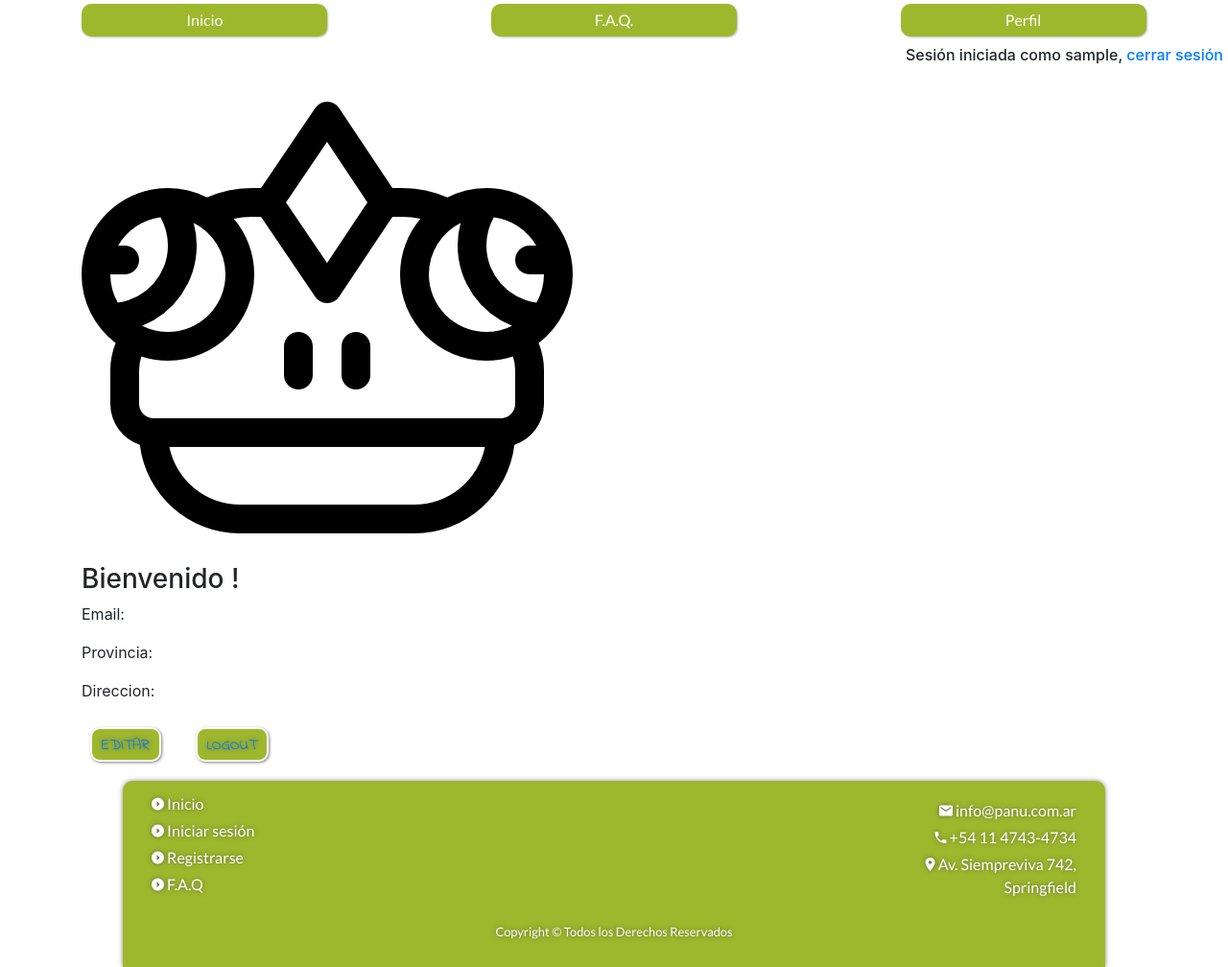
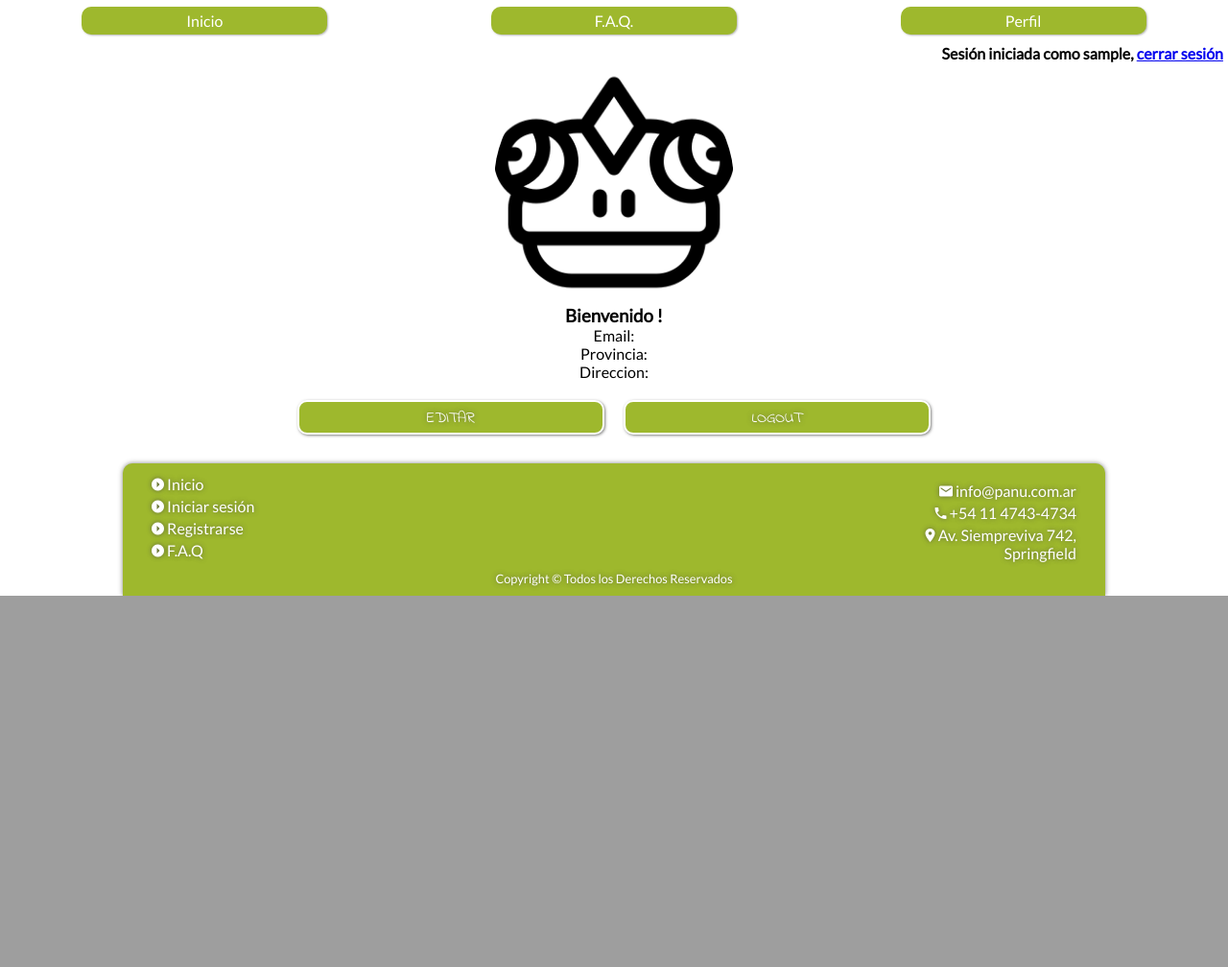
Before and after one commit to pablooconnor/proyectodh, a PHP site: page /perfil.php in a window 1280 px wide. Shown: the part 1125-2133 px from the top of the page at 96% size. After the commit the page ends 1746 px from the top, so only its background shows below. Run offline with PHP 8.4, Linux system fonts and the light colour scheme; the visitor is signed in with stand-in values (Sample User, id 1); data that the repository does not hold is empty; some libraries are stand-ins or nearby versions.

Commit message:
Perfil style

```diff
--- a/css/perfil.css
+++ b/css/perfil.css
@@ -9,72 +9,38 @@ body {
     font-family: 'Lato', sans-serif;
 }
 
-/* Formulario */
-
-.form{
+.container{
+    display: flex;
+    flex-direction: column;
+    justify-content: center;
+    width: 100%;
     text-align: center;
-    margin-bottom: 25px;
 }
 
-.form h2{
-    font-size: 1.5em;
+.profile{
+    display: flex;
+    flex-direction: column;
+    width: 100%;
+    margin: 0 auto;
 }
 
-.form h3{
-    font-size: 0.9em;
-}
-
-.form h4{
-    font-size: 0.8em;
-}
-
-.form-flex{
-    display: flex;
-    flex-direction: column;
-    background-color:#9EB82D;
-    color: white;
-    font-size: 1.3em;
-    border-radius: 10px;
-    box-shadow: 2px 2px 3px rgba(70, 70, 70, 0.678);
-    text-shadow: 0px 0px 5px rgba(70, 70, 70, 0.678);
-    align-items: center;
-    text-align: center;
-    width: 90%;
-    margin: 0 auto;
-    max-width: 648px;
-}
-
-input[type="text"], input[type="email"], option, select{
-    font-family: 'Indie Flower', cursive;
-}
-
-.selection{
-    font-size: 0.8em;
-    width: 80%;
-}
-
-.label{
-    margin-top: 15px;
-    margin-bottom: 3px;
-}
-
-.textfield{
-    display: flex;
-    font-size: 20px;
-    background-color:whitesmoke;
-    align-items: flex-start;
-    width: 80%;
+.avatar img{
+    object-fit: cover;
+    width: 250px;
+    height: 250px;
+    border-radius: 50%;
 }
 
 .button-container{
-    width: 80%;
+    width: 100%;
     display: flex;
-    justify-content: space-around;
+    justify-content: center;
     text-transform: uppercase;
 }
 
 .button-container button{
-    color:white;
+    width: 25%;
+    text-align: center;
     font-family: 'Indie Flower', cursive;
     font-size: 1em;
     text-transform: uppercase;
@@ -83,8 +49,11 @@ input[type="text"], input[type="email"], option, select{
     border-radius: 10px;
     box-shadow: 1px 1px 3px rgba(70, 70, 70, 0.678);
     text-shadow: 0px 0px 5px rgba(70, 70, 70, 0.678);
-    margin-top: 20px;
     padding: 5px 10px 3px 10px;
-    margin: 10px 0;
-    text-align: end;
+    margin: 20px 10px;
 }
+
+.button-container button a{
+    color: white;
+    text-decoration: none;
+}
--- a/perfil.php
+++ b/perfil.php
@@ -33,7 +33,7 @@
     <link href="https://fonts.googleapis.com/css?family=Patrick+Hand" rel="stylesheet">
     <link rel="stylesheet" href="css/perfil.css">
     <link rel="stylesheet" href="css/header-footer.css">
-    <link rel="stylesheet" href="https://stackpath.bootstrapcdn.com/bootstrap/4.1.3/css/bootstrap.min.css" integrity="sha384-MCw98/SFnGE8fJT3GXwEOngsV7Zt27NXFoaoApmYm81iuXoPkFOJwJ8ERdknLPMO" crossorigin="anonymous">
+    <!-- <link rel="stylesheet" href="https://stackpath.bootstrapcdn.com/bootstrap/4.1.3/css/bootstrap.min.css" integrity="sha384-MCw98/SFnGE8fJT3GXwEOngsV7Zt27NXFoaoApmYm81iuXoPkFOJwJ8ERdknLPMO" crossorigin="anonymous"> -->
 </head>
 <body>
     <div class="main">
@@ -47,14 +47,8 @@
                 </div>
             <?php else: ?>
                 <div class="container">
-                    <div class="row">
-                        <div class=" col-lg-offset-3 col-lg-6">
-                            <div class="panel panel-default">
-                                <div class="panel-body">
-                                    <div class="row">
-                                        <div class="col-lg-12">
-                                            <div class="row">
-                                                <div class="col-sm-offset-3 col-sm-6 col-md-offset-3 col-md-6 col-lg-offset-3 col-lg-6">
+                    <div class="profile">
+                        <div class="avatar">
                             <?php //si NO TIENE AVATAR ?>
                             <?php if(!isset($user['avatar'])):?>
                             <?php //si Cargame la imagen de d10s ?>
@@ -64,14 +58,7 @@
                             <img class="img-circle img-responsive" src="img/<?=$avatar?>" alt="avatar">
                             <?php endif;?>
                         </div>
-                                            </div>
-                                        </div>
-                                    </div>
-                                    <div class="row">
-                                        <div class="col-lg-12">
-                                            <div class="row">
-                                                <div class="centered-text col-sm-offset-3 col-sm-6 col-md-offset-3 col-md-6 col-lg-offset-3 col-lg-6">
-                                                    <div>
+                        <div class="information">
                             <h3><?="Bienvenido $username!" ?></h3>
                             <p> <?="Email: $email" ?></p>
                             <p><?="Provincia: $provincia" ?></p>
@@ -79,18 +66,11 @@
                         </div>
                         <div class="button-container">
                             <button type="submit"><a href="editarperfil.php">Editar</button>
-                                                        <button type="reset" ><a href="logout.php">Logout</a></button>
+                            <button type="submit" ><a href="logout.php">Logout</a></button>
                             <?php if(checkRole($_SESSION['email']) == true): ?>
-                                                        <button type="reset"><a class="nav-link" href="backend.php">Administrar</a></button>
+                            <button type=""><a class="nav-link" href="backend.php">Administrar</a></button>
                             <?php endif; ?>
                             <?php // mail: admin@gmail.com password:123456 roll:7 ?>
-                                                    </div>
-                                                </div>
-                                            </div>
-                                        </div>
-                                    </div>
-                                </div>
-                            </div>
                         </div>
                     </div>
                 </div>
--- a/users.json
+++ b/users.json
@@ -6,3 +6,4 @@
 {"username":"asdasd","email":"totti.heredia@gmail.com","password":"$2y$10$QAJv3I3pPcAWcdD1U\/HiH.A88mnNJfDo\/STbSuKlgGLsTy9w8sdmO","role":1,"direction":"Marmol 159","provincia":"C\u00f3rdoba","id":16,"avatar":"perfilasdasd.JPG"}
 {"username":"usuario1123","email":"qw2@e.com","password":"$2y$10$t9GvgieyCmtr.TwtEr8wJu9wbdpUSEc4clclRqtnszEOqVGDo.IJ6","role":1,"direction":"qwe","provincia":"Catamarca","id":17,"avatar":"perfilusuario1123.JPG"}
 {"username":"qwelkjasd","email":"totti.heredia2@gmail.com","password":"$2y$10$\/\/Y5sweT8zDX313RVNDdo.Z6kRTUvI7RNr.X20EYwhwKCX7gKgE6S","role":1,"direction":"Marmol 159","provincia":"Chaco","id":18,"avatar":"perfilqwelkjasd.jpeg"}
+{"username":"qwe","email":"qwerty@gmail.com","password":"$2y$10$QroaTxmnkm87ZGNHkXrNnOVt5.RJoc31NvhFlAFg9cS6xaLvY.3v6","role":1,"direction":"qweqwe","provincia":"C.A.B.A.","id":19,"avatar":"perfilqwe.png"}
```
Also changed, not shown: img/perfilqwe.png (added). Lines whose indentation alone changed are shown as unchanged.
